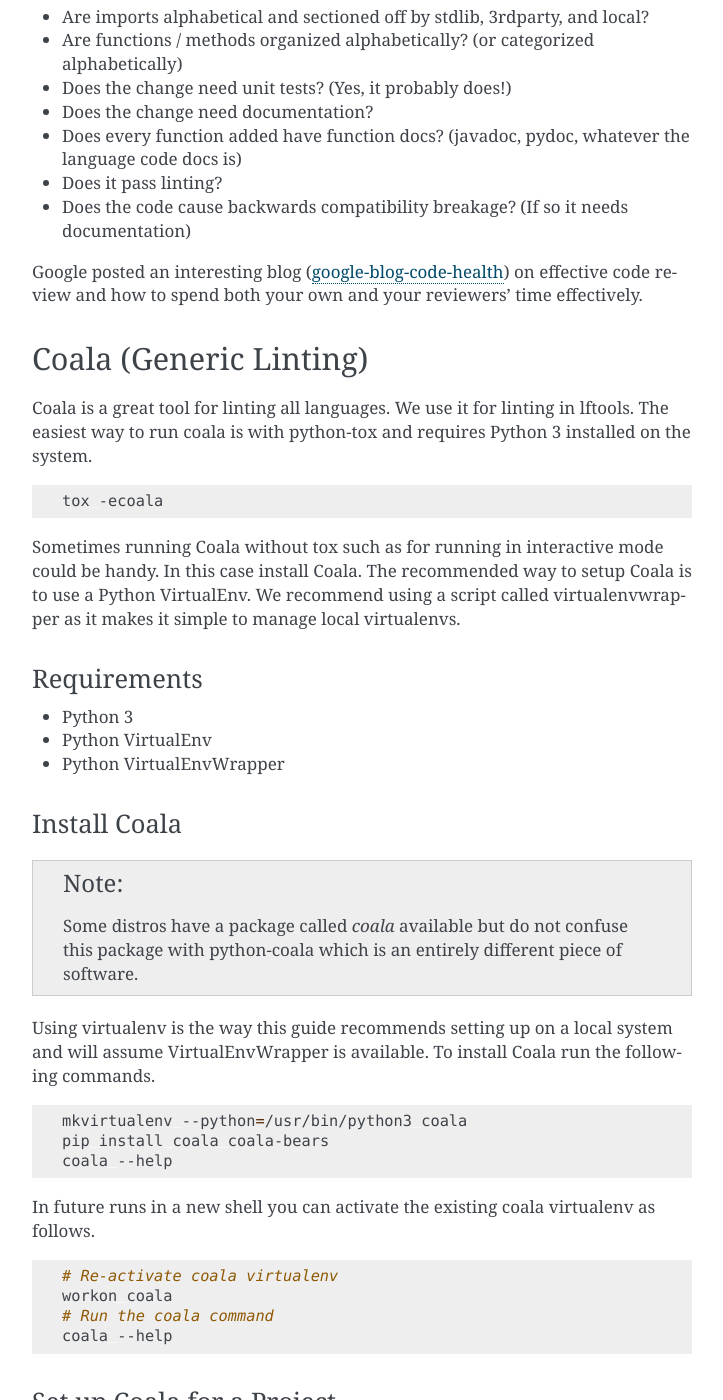
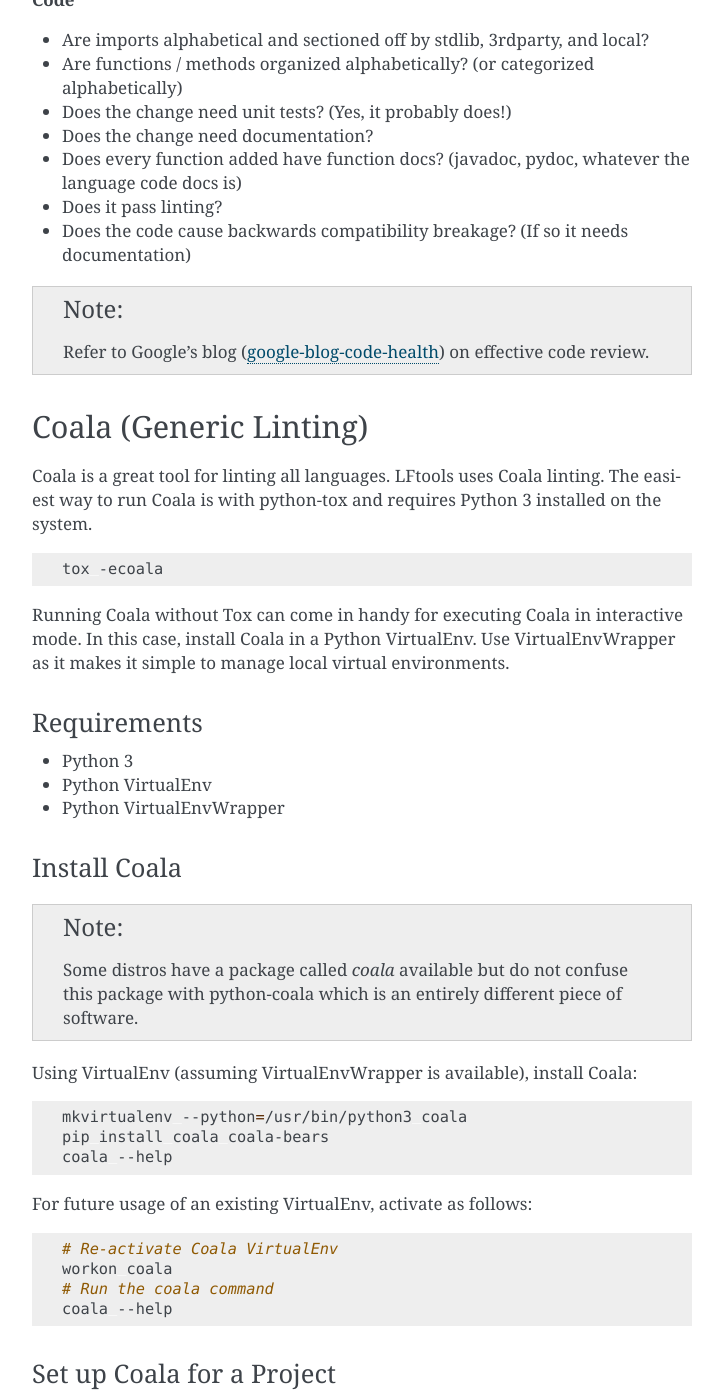
Before and after one commit to lfit/releng-docs, a Sphinx documentation site: the page built from docs/best-practices.rst, in a window 1280 px wide and 1400 px high, scrolled down 660 px. Shown: the whole window, without its empty margins (388-1111 px from the left). Built offline with Sphinx 7.4.7, drawn with Linux system fonts in a browser that asks for light colours; some of the changed text lies outside the part shown.

Commit message:
Re-word best-practices
- Do not use "you" in sentences.
- Capitalize few of the brand names used.
- Re-word some instructions to make it more direct
  with less wording.

Issue: RELENG-507
Change-Id: I92813bf51ec13a2339df3dc5065266223cfe51a4
Signed-off-by: Jessica Wagantall <jwagantall@linuxfoundation.org>

```diff
--- a/docs/best-practices.rst
+++ b/docs/best-practices.rst
@@ -11,8 +11,8 @@
 
 All patches that go into a project repo need to be code reviewed by someone
 other than the original author. Code review is a great way to both learn from
-others as well as improve code quality and we highly recommend everyone code
-review patches regardless of if you are an active committer on a project or not.
+others as well as improve code quality. Contribution to code review is highly
+recommended regardless of activity as a committer.
 
 Below provides a simple checklist of common items that code reviewers should
 look out for (Patch submitters can use this to self-review as well to ensure
@@ -26,6 +26,7 @@
   in the subject line or body?
 - Are there any typos?
 - Are all code review comments addressed?
+- Is the code rebased onto the latest HEAD of the branch?
 - Does the code pull in any dependencies that might have license conflicts
   with this project's license?
 
@@ -43,27 +44,24 @@
 - Does the code cause backwards compatibility breakage?
   (If so it needs documentation)
 
-Google posted an interesting blog (`google-blog-code-health`_) on effective
-code review and how to spend both your own and your reviewers' time
-effectively.
+.. note::
 
-
+    Refer to Google's blog (`google-blog-code-health`_) on effective code review.
 
 Coala (Generic Linting)
 =======================
 
-Coala is a great tool for linting all languages. We use it for linting in
-lftools. The easiest way to run coala is with python-tox and requires Python 3
-installed on the system.
+Coala is a great tool for linting all languages. LFtools uses Coala linting.
+The easiest way to run Coala is with python-tox and requires Python 3 installed
+on the system.
 
 .. code-block:: bash
 
     tox -ecoala
 
-Sometimes running Coala without tox such as for running in interactive mode
-could be handy. In this case install Coala. The recommended
-way to setup Coala is to use a Python VirtualEnv. We recommend using a script
-called virtualenvwrapper as it makes it simple to manage local virtualenvs.
+Running Coala without Tox can come in handy for executing Coala in
+interactive mode. In this case, install Coala in a Python VirtualEnv.
+Use VirtualEnvWrapper as it makes it simple to manage local virtual environments.
 
 Requirements
 ------------
@@ -81,9 +79,7 @@
     this package with python-coala which is an entirely different piece of
     software.
 
-Using virtualenv is the way this guide recommends setting up on a local system
-and will assume VirtualEnvWrapper is available. To install Coala run the
-following commands.
+Using VirtualEnv (assuming VirtualEnvWrapper is available), install Coala:
 
 .. code-block:: bash
 
@@ -91,12 +87,11 @@
     pip install coala coala-bears
     coala --help
 
-In future runs in a new shell you can activate the existing coala virtualenv as
-follows.
+For future usage of an existing VirtualEnv, activate as follows:
 
 .. code-block:: bash
 
-    # Re-activate coala virtualenv
+    # Re-activate Coala VirtualEnv
     workon coala
     # Run the coala command
     coala --help
@@ -104,9 +99,7 @@
 Set up Coala for a Project
 --------------------------
 
-In some cases we may want to setup coala for a new project that wants to start
-linting their project. We recommend using python-tox to manage a Coala setup
-for any projects.
+Use python-tox to manage a Coala setup for any projects that require linting.
 
 **Requirements**
 
```
Also changed, not shown: other parts of docs/best-practices.rst (+2 -2 lines).
